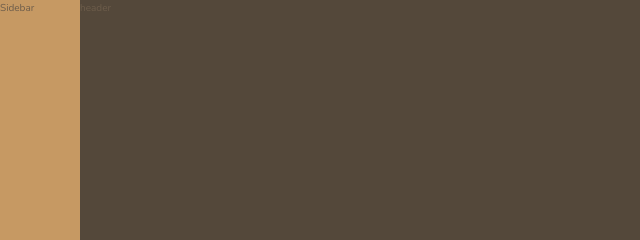
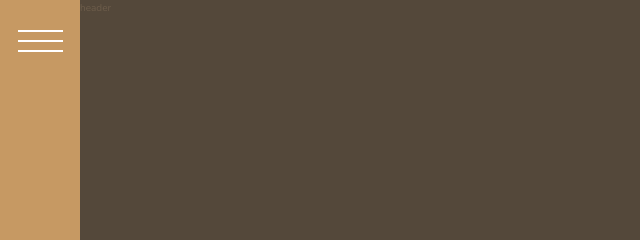
Before and after one commit to Nykolyn/css-landings, a website: page nexter/index.html in a window 1280 px wide. Shown: the top 240 px of the page, 0-640 px from the left. Drawn offline with nearby package versions, Linux system fonts and the light colour scheme.

Commit message:
add sidebar btn

```diff
--- a/nexter/index.html
+++ b/nexter/index.html
@@ -12,7 +12,7 @@
     <title>nexter &mdash; your home, your freedom</title>
   </head>
   <body class="container">
-    <div class="sidebar">Sidebar</div>
+    <div class="sidebar"><button class="nav-btn"></button></div>
 
     <header class="header header">header</header>
 
--- a/nexter/sass/_sidebar.scss
+++ b/nexter/sass/_sidebar.scss
@@ -2,4 +2,33 @@
   background-color: $color-primary;
   grid-column: sidebar-start / sidebar-end;
   grid-row: 1 / -1;
+  display: flex;
+  justify-content: center;
 }
+
+.nav-btn {
+  border-radius: none;
+  border: none;
+  cursor: pointer;
+  background-color: #fff;
+  height: 0.2rem;
+  width: 4.5rem;
+
+  margin-top: 4rem;
+
+  &::before,
+  &::after {
+    background-color: #fff;
+    height: 0.2rem;
+    width: 4.5rem;
+    content: '';
+    display: block;
+  }
+
+  &::before {
+    transform: translateY(-1rem);
+  }
+  &::after {
+    transform: translateY(0.8rem);
+  }
+}
```
Also changed, not shown: nexter/css/style.css.
